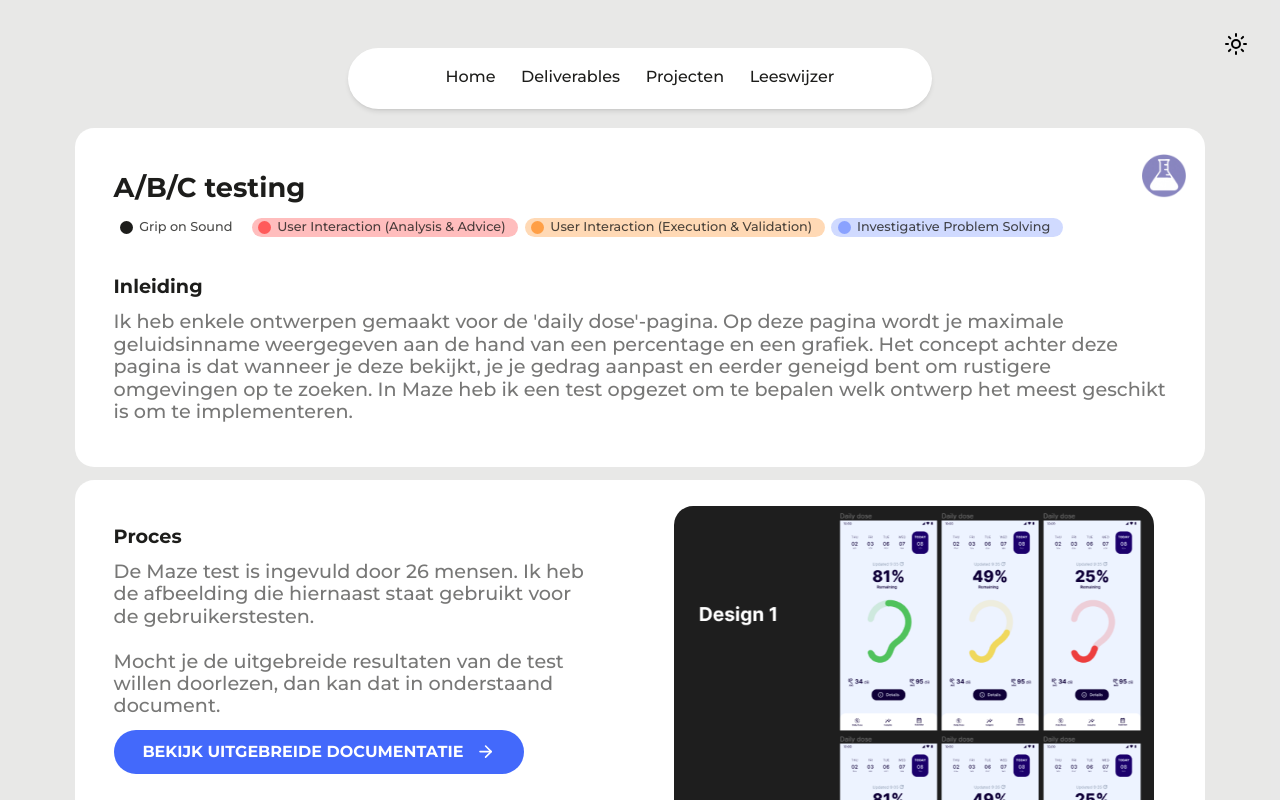
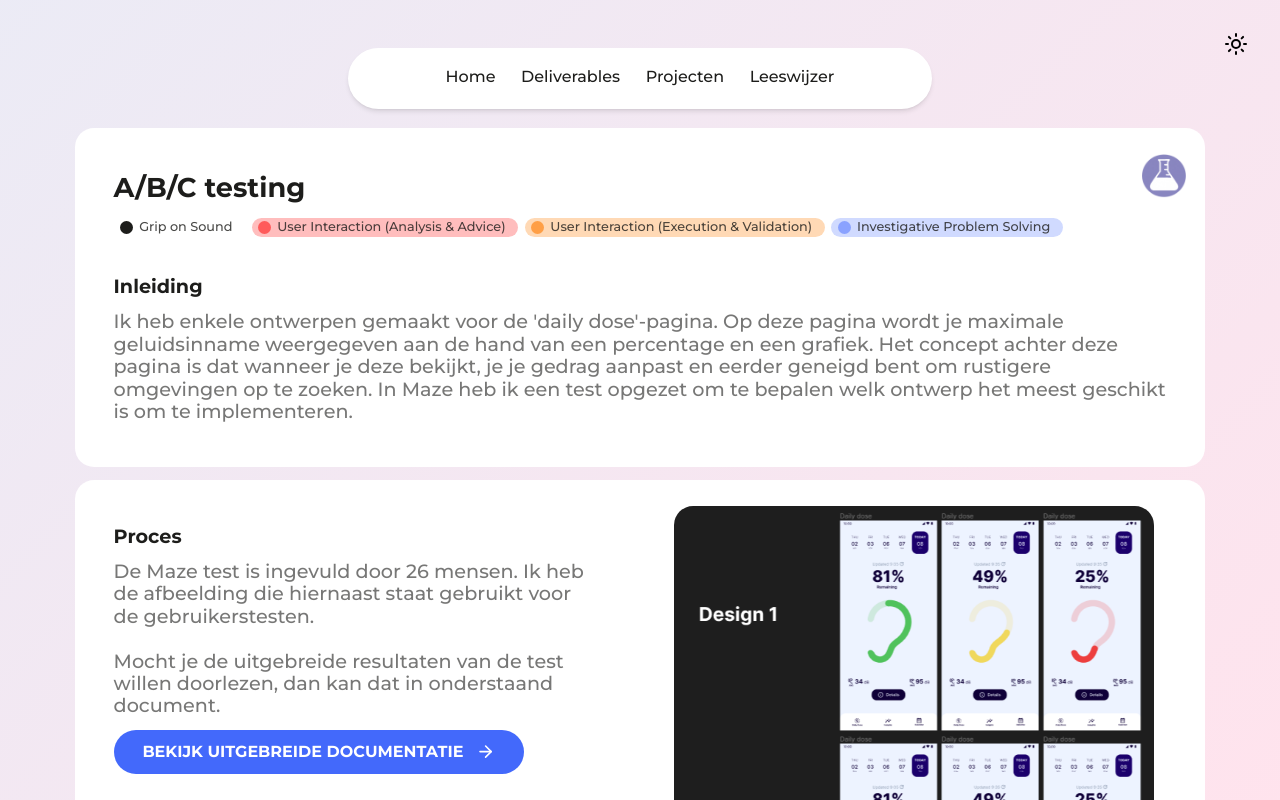
Before and after one commit to metteghijsen/semester6-website, a Nuxt app in the folder frontend/: page /deliverable/abctesting in a window 1280 px wide. Shown: the top 800 px of the page. Built offline with nearby package versions, Linux system fonts and the light colour scheme.

Commit message:
Feature: Added gradient background

```diff
--- a/frontend/components/ui/Container.vue
+++ b/frontend/components/ui/Container.vue
@@ -1,13 +1,34 @@
 <template>
-  <div class="bg-black10 dark:bg-slate-700 min-h-screen zoom-80 pb-[106px] pt-0.5">
-    <div class="max-w-[1460px] mx-auto px-3">
+  <div :class="[darkModeClass, 'gradient-background-light min-h-screen zoom-80 pb-[106px] pt-0.5 overflow-hidden']">
+    <div class="max-w-[1460px] mx-auto px-3 relative z-10">
       <slot />
     </div>
   </div>
 </template>
 
 <style scoped>
-.zoom-80 {
+.zoom-80{
   zoom: 80%;
 }
+.gradient-background-light {
+  background: linear-gradient(-45deg, #fce2da, #ffe3ed, #d5f4ff, #d6fff5);
+  background-size: 400% 400%;
+  animation: gradient 15s ease infinite;
+}
+
+.dark .gradient-background-light {
+  background: linear-gradient(-45deg, #4d1a0b, #4d021f, #003447, #005a47)
+}
+
+@keyframes gradient {
+  0% {
+    background-position: 0% 50%;
+  }
+  50% {
+    background-position: 100% 50%;
+  }
+  100% {
+    background-position: 0% 50%;
+  }
+}
 </style>
```
